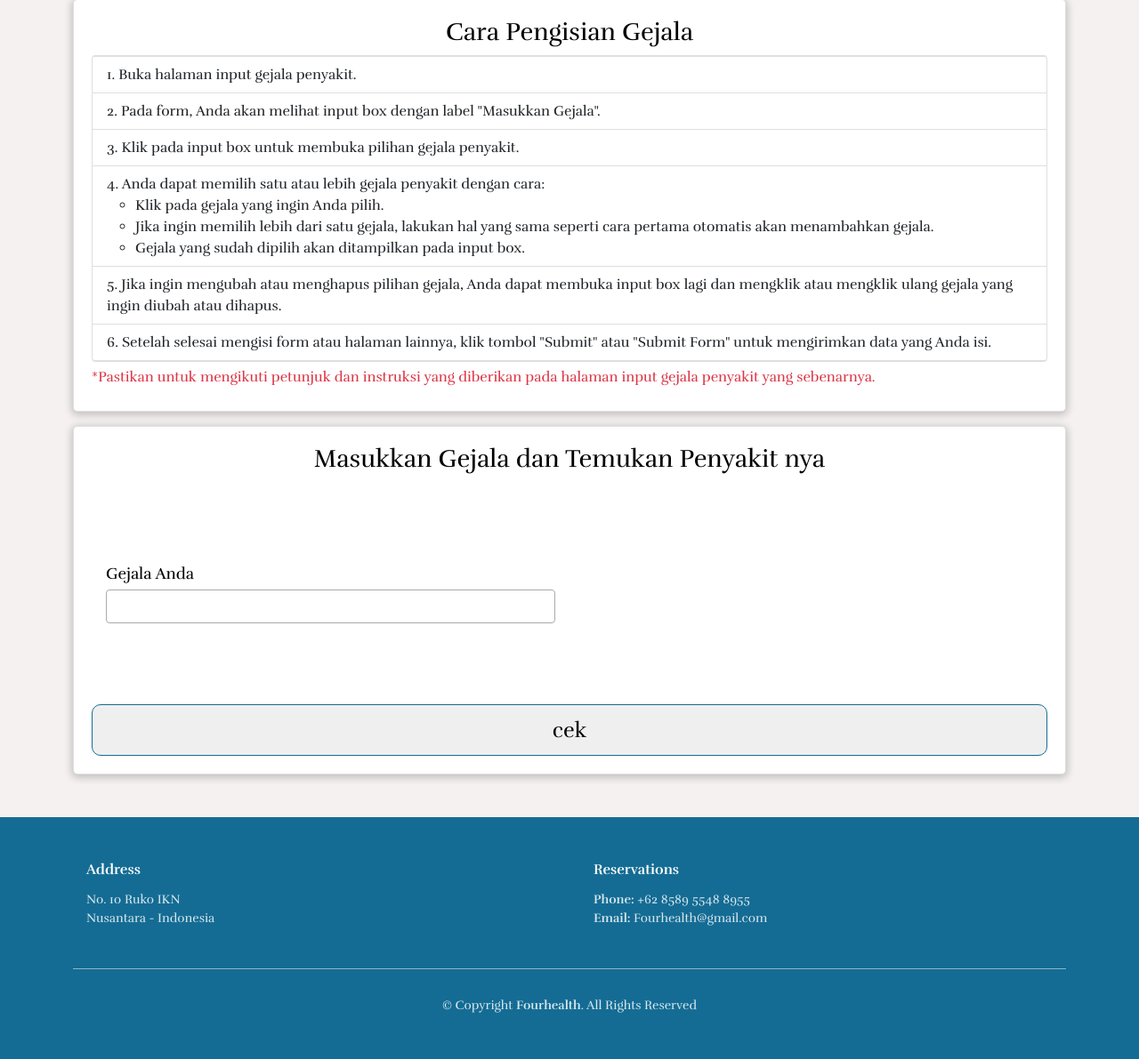
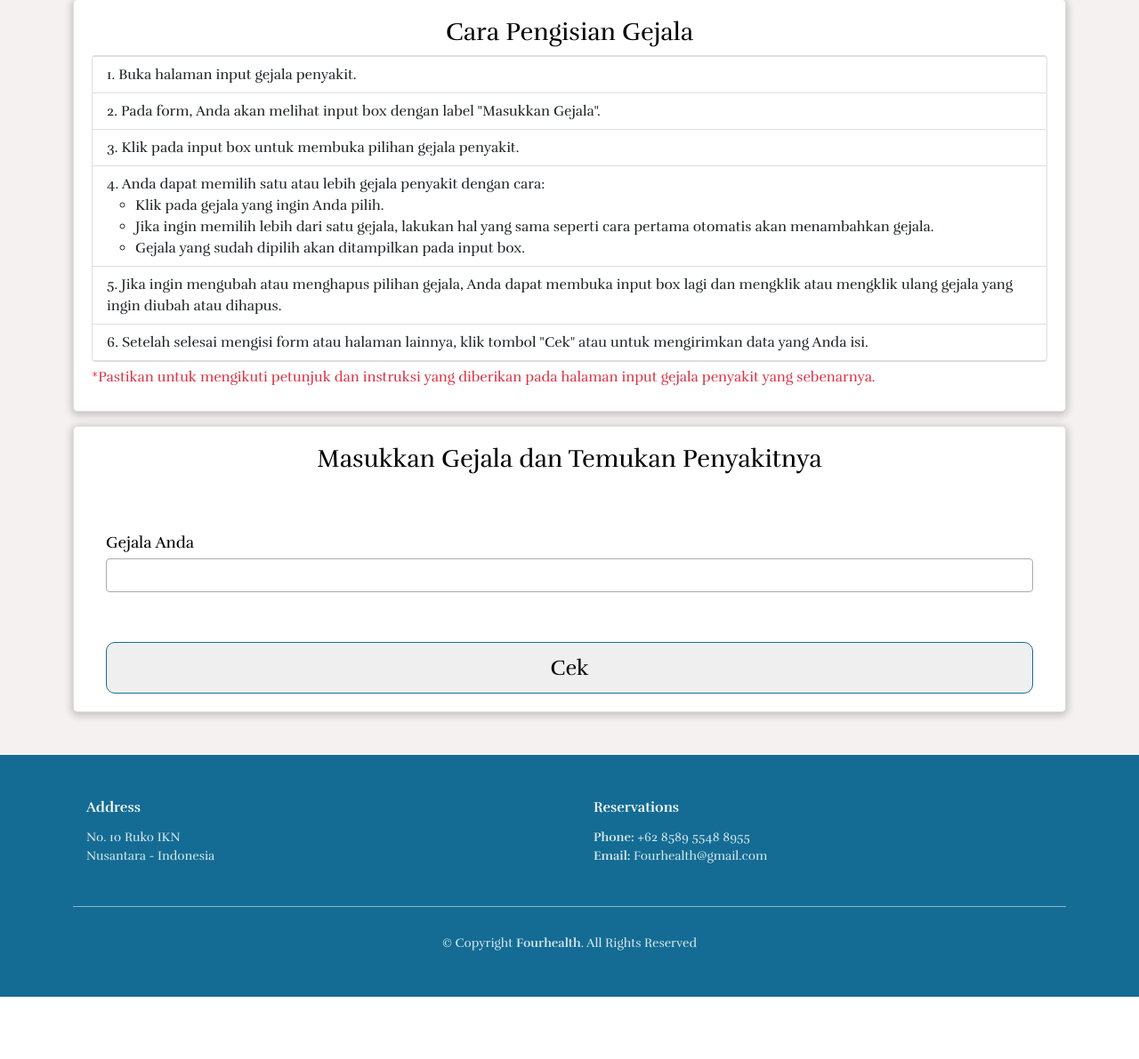
Before and after one commit to soerfaz/Fourhealth, a Flask app: page /cek_penyakit in a window 1280 px wide. Shown: the part 351-1542 px from the top of the page at 89% size. After the commit the page ends 1472 px from the top, so only its background shows below. Run offline with Flask 3, Linux system fonts and the light colour scheme; some libraries are stand-ins or nearby versions.

Commit message:
merupah select

```diff
--- a/src/static/style.css
+++ b/src/static/style.css
@@ -60,7 +60,7 @@
     display: flex;
     padding: 16px;
     flex-direction: column;
-    height: 250px;
+    height: 180px;
     border-radius: 16px;
   }
 
--- a/src/templates/cek_penyakit.html
+++ b/src/templates/cek_penyakit.html
@@ -78,17 +78,17 @@
           </li>
           <li class="list-group-item">5. Jika ingin mengubah atau menghapus pilihan gejala, Anda dapat membuka input box
             lagi dan mengklik atau mengklik ulang gejala yang ingin diubah atau dihapus.</li>
-          <li class="list-group-item">6. Setelah selesai mengisi form atau halaman lainnya, klik tombol "Submit" atau
-            "Submit Form" untuk mengirimkan data yang Anda isi.</li>
+          <li class="list-group-item">6. Setelah selesai mengisi form atau halaman lainnya, klik tombol "Cek" atau
+            untuk mengirimkan data yang Anda isi.</li>
         </ul>
         <h6 class="text-justify mt-2 text-danger">*Pastikan untuk mengikuti petunjuk dan instruksi yang diberikan pada
           halaman input gejala penyakit yang sebenarnya.</h4>
       </article>
 
       <article id="sejarah" class="card">
-        <h3 class="text-center">Masukkan Gejala dan Temukan Penyakit nya</h3>
+        <h3 class="text-center">Masukkan Gejala dan Temukan Penyakitnya</h3>
         <div>
-          <form class="form col-lg-6" action="#" id="form">
+          <form class="form col-lg-12" action="#" id="form">
             <div class="form-group form-title">
               <label for="gejala1" class="form-label">Gejala Anda</label>
               <select class="form-select " multiple="multiple" id="gejala1" required>
@@ -104,7 +104,7 @@
         </div>
 
         <!-- <input id="gejalaSubmit" type="submit" value="Cek Penyakit" name="Submit" class="btn-submit w-100"> -->
-        <a href="{{url_for('detail')}}"><button class="btn-submit w-100">cek</button></a>
+        <a href="{{url_for('detail')}}" class="ms-3 me-3" ><button class="btn-submit w-100">Cek</button></a>
 
       </article>
 
```
